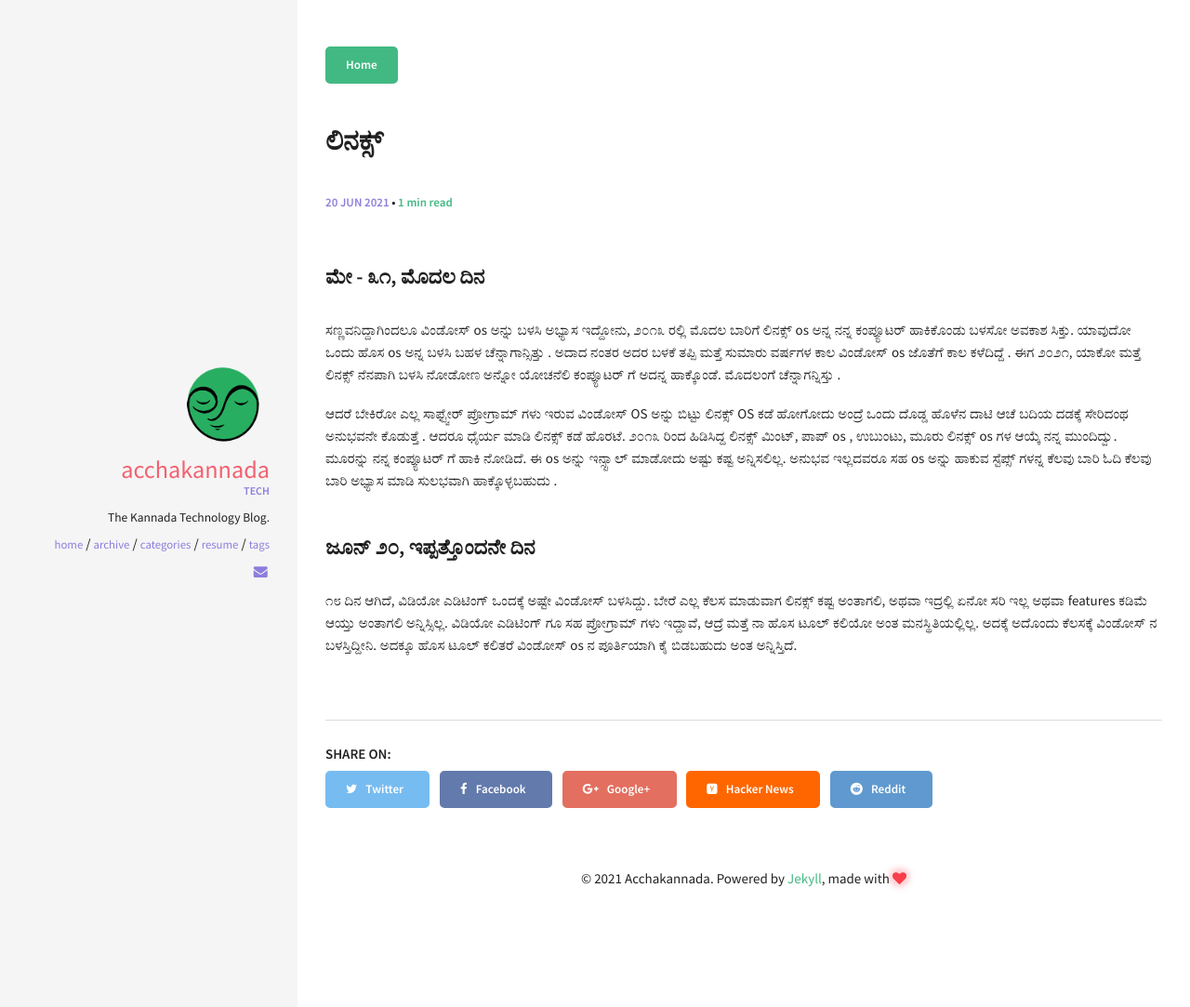
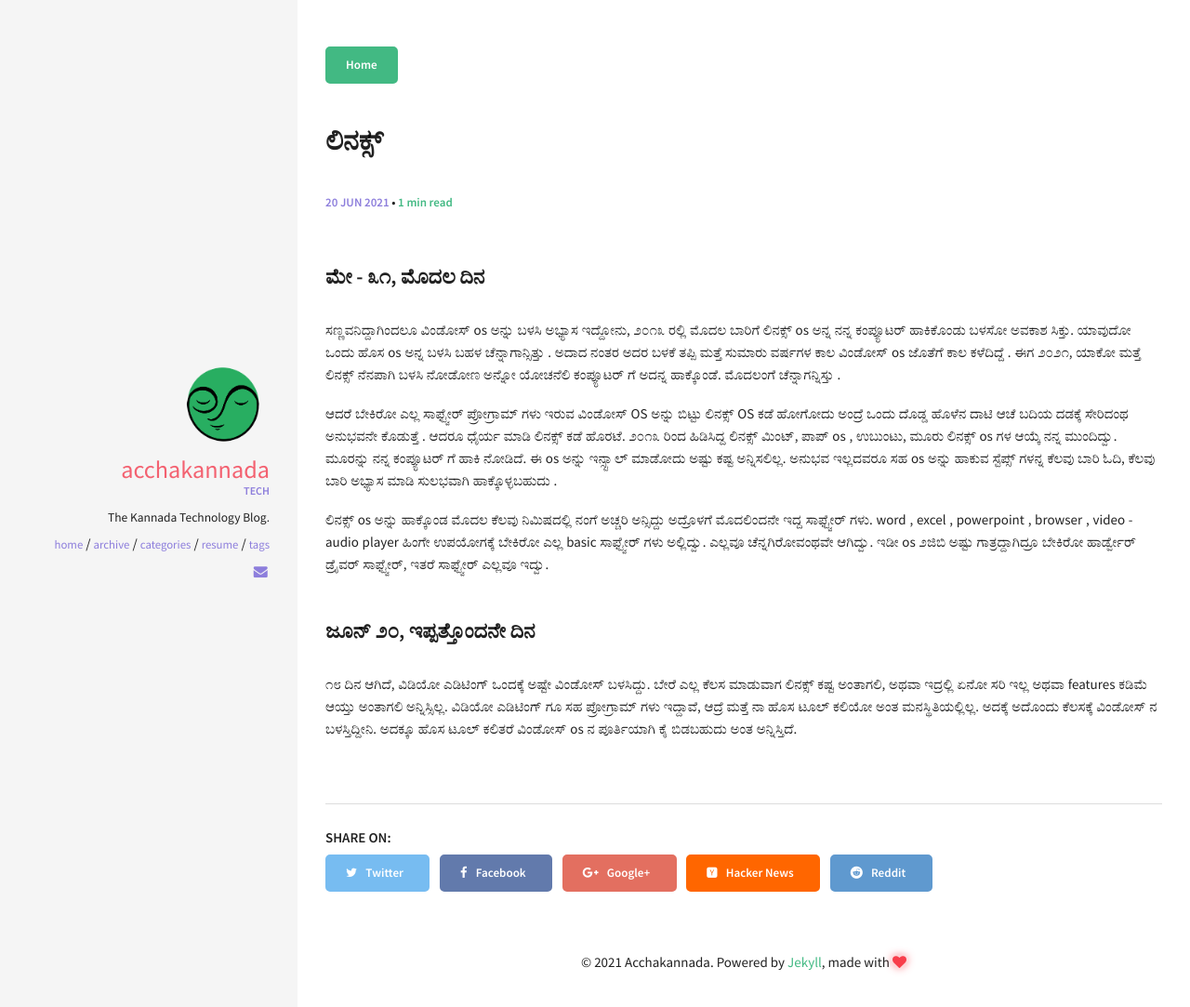
Before and after one commit to adarshkannada/Sanje, a Jekyll site: the page built from _posts/2021-06-20-linux-experience.markdown, in a window 1280 px wide. Shown: the top 1083 px of the page at 93% size. Built offline with Jekyll 4.4.1, drawn with Linux system fonts in a browser that asks for light colours.

Commit message:
update linux experience

```diff
--- a/_posts/2021-06-20-linux-experience.markdown
+++ b/_posts/2021-06-20-linux-experience.markdown
@@ -15,7 +15,10 @@ image:
 
 <p>
 ಆದರೆ ಬೇಕಿರೋ ಎಲ್ಲ ಸಾಫ್ಟ್ವೇರ್ ಪ್ರೋಗ್ರಾಮ್ ಗಳು ಇರುವ ವಿಂಡೋಸ್ OS   ಅನ್ನು ಬಿಟ್ಟು ಲಿನಕ್ಸ್ OS  ಕಡೆ ಹೋಗೋದು ಅಂದ್ರೆ ಒಂದು ದೊಡ್ಡ ಹೊಳೆನ ದಾಟಿ ಆಚೆ ಬದಿಯ ದಡಕ್ಕೆ ಸೇರಿದಂಥ ಅನುಭವನೇ ಕೊಡುತ್ತೆ . ಆದರೂ ಧೈರ್ಯ ಮಾಡಿ ಲಿನಕ್ಸ್ ಕಡೆ ಹೊರಟೆ.
-೨೦೧೩ ರಿಂದ ಹಿಡಿಸಿದ್ದ ಲಿನಕ್ಸ್ ಮಿಂಟ್, ಪಾಪ್ os , ಉಬುಂಟು, ಮೂರು ಲಿನಕ್ಸ್ os ಗಳ ಆಯ್ಕೆ ನನ್ನ ಮುಂದಿದ್ವು. ಮೂರನ್ನು ನನ್ನ ಕಂಪ್ಯೂಟರ್ ಗೆ ಹಾಕಿ ನೋಡಿದೆ. ಈ os ಅನ್ನು ಇನ್ಸ್ಟಾಲ್ ಮಾಡೋದು ಅಷ್ಟು ಕಷ್ಟ ಅನ್ನಿಸಲಿಲ್ಲ. ಅನುಭವ ಇಲ್ಲದವರೂ ಸಹ os ಅನ್ನು ಹಾಕುವ ಸ್ಟೆಪ್ಸ್ ಗಳನ್ನ ಕೆಲವು ಬಾರಿ ಓದಿ ಕೆಲವು ಬಾರಿ ಅಭ್ಯಾಸ ಮಾಡಿ ಸುಲಭವಾಗಿ ಹಾಕ್ಕೊಳ್ಳಬಹುದು .
+೨೦೧೩ ರಿಂದ ಹಿಡಿಸಿದ್ದ ಲಿನಕ್ಸ್ ಮಿಂಟ್, ಪಾಪ್ os , ಉಬುಂಟು, ಮೂರು ಲಿನಕ್ಸ್ os ಗಳ ಆಯ್ಕೆ ನನ್ನ ಮುಂದಿದ್ವು. ಮೂರನ್ನು ನನ್ನ ಕಂಪ್ಯೂಟರ್ ಗೆ ಹಾಕಿ ನೋಡಿದೆ. ಈ os ಅನ್ನು ಇನ್ಸ್ಟಾಲ್ ಮಾಡೋದು ಅಷ್ಟು ಕಷ್ಟ ಅನ್ನಿಸಲಿಲ್ಲ. ಅನುಭವ ಇಲ್ಲದವರೂ ಸಹ os ಅನ್ನು ಹಾಕುವ ಸ್ಟೆಪ್ಸ್ ಗಳನ್ನ ಕೆಲವು ಬಾರಿ ಓದಿ, ಕೆಲವು ಬಾರಿ ಅಭ್ಯಾಸ ಮಾಡಿ ಸುಲಭವಾಗಿ ಹಾಕ್ಕೊಳ್ಳಬಹುದು .
+</p>
+
+<p>ಲಿನಕ್ಸ್ os ಅನ್ನು ಹಾಕ್ಕೊಂಡ ಮೊದಲ ಕೆಲವು ನಿಮಿಷದಲ್ಲಿ ನಂಗೆ ಅಚ್ಚರಿ ಅನ್ಸಿದ್ದು ಅದ್ರೊಳಗೆ ಮೊದಲಿಂದನೇ ಇದ್ದ ಸಾಫ್ಟ್ವೇರ್ ಗಳು. word , excel , powerpoint , browser , video - audio player ಹಿಂಗೇ ಉಪಯೋಗಕ್ಕೆ ಬೇಕಿರೋ ಎಲ್ಲ basic ಸಾಫ್ಟ್ವೇರ್ ಗಳು ಅಲ್ಲಿದ್ವು. ಎಲ್ಲವೂ ಚೆನ್ನಗಿರೋವಂಥವೇ ಆಗಿದ್ವು. ಇಡೀ os ೨ಜಿಬಿ ಅಷ್ಟು ಗಾತ್ರದ್ದಾಗಿದ್ರೂ ಬೇಕಿರೋ ಹಾರ್ಡ್ವೇರ್ ಡ್ರೈವರ್ ಸಾಫ್ಟ್ವೇರ್, ಇತರೆ ಸಾಫ್ಟ್ವೇರ್ ಎಲ್ಲವೂ ಇದ್ವು.
 </p>
 
 ### **ಜೂನ್ ೨೦, ಇಪ್ಪತ್ತೊಂದನೇ ದಿನ** <br>
```
